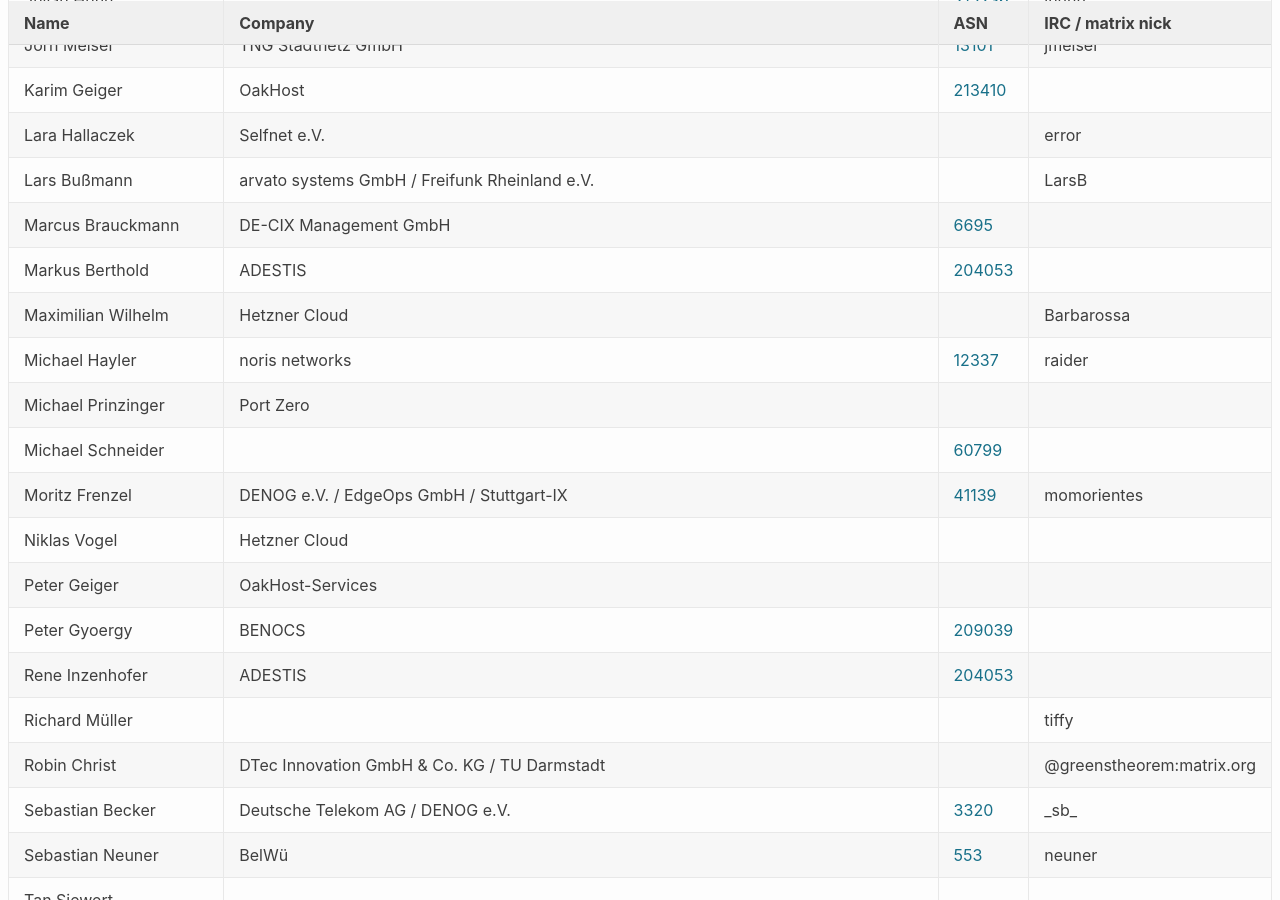
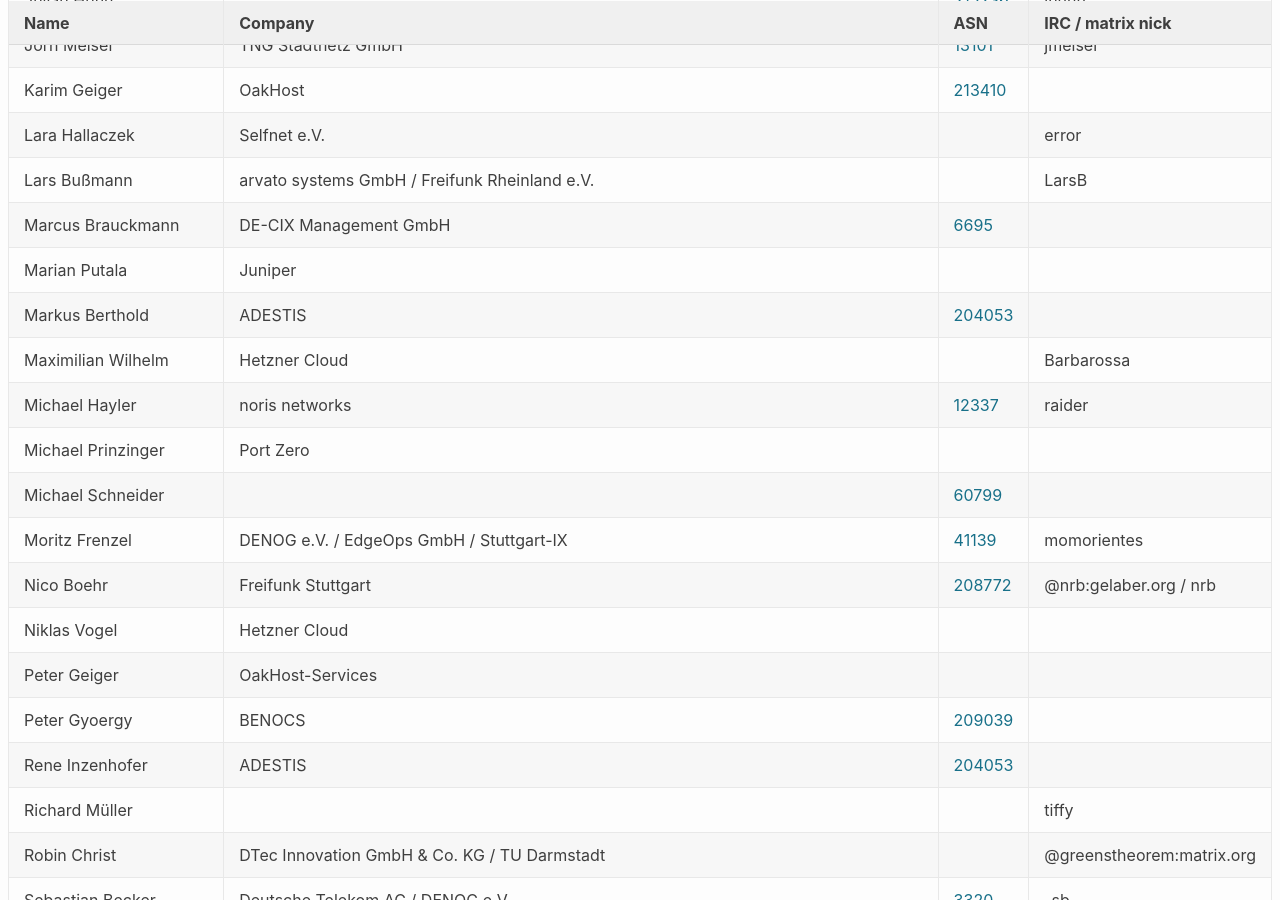
Before and after one commit to denog/pretix-attendeelist, a Jekyll site: the page built from denog17/index.markdown, in a window 1280 px wide and 900 px high, scrolled down 1033 px. Built offline with Jekyll 4.4.1, drawn with Linux system fonts in a browser that asks for light colours.

Commit message:
Latest data: Tue Apr 29 15:11:01 UTC 2025

```diff
--- a/_data/attendees_denog17_onsite.json
+++ b/_data/attendees_denog17_onsite.json
@@ -144,6 +144,12 @@
     "asn": "6695"
   },
   {
+    "name": "Marian Putala",
+    "company": "Juniper",
+    "irc": null,
+    "asn": null
+  },
+  {
     "name": "Markus Berthold",
     "company": "ADESTIS",
     "irc": null,
@@ -178,6 +184,12 @@
     "company": "DENOG e.V. / EdgeOps GmbH / Stuttgart-IX",
     "irc": "momorientes",
     "asn": "41139"
+  },
+  {
+    "name": "Nico Boehr",
+    "company": "Freifunk Stuttgart",
+    "irc": "@nrb:gelaber.org / nrb",
+    "asn": "208772"
   },
   {
     "name": "Niklas Vogel",
```
